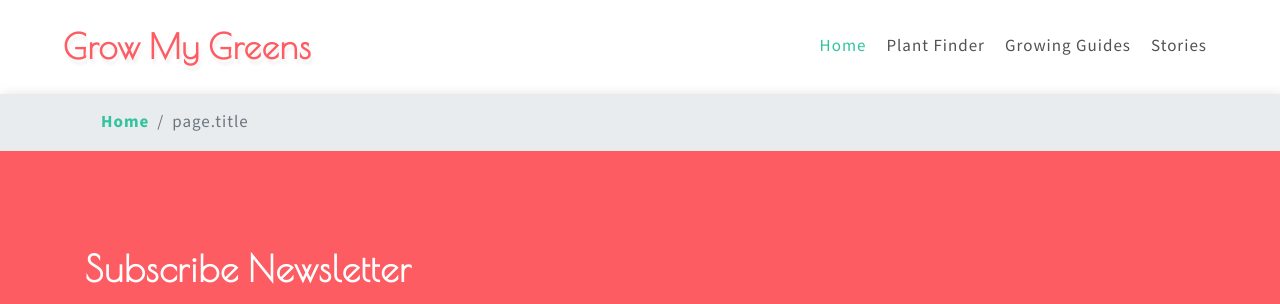
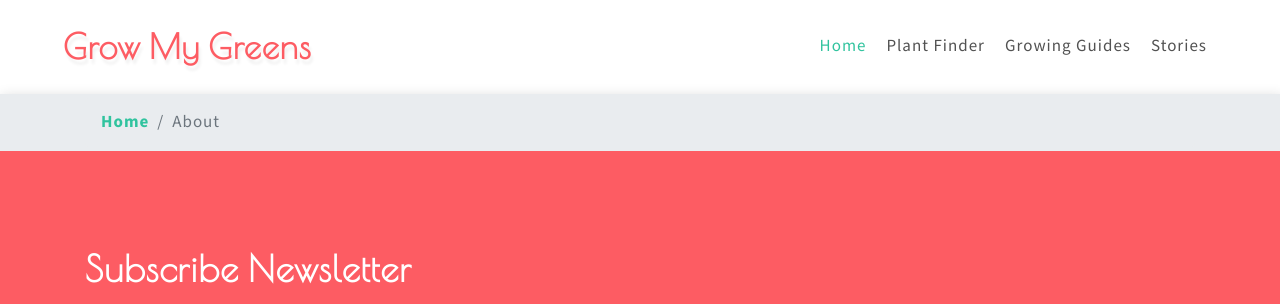
Before and after one commit to dhanyacm/GrowMyGreens, a Jekyll site: the page built from about.html, in a window 1280 px wide. Shown: the top 304 px of the page. Built offline with Jekyll 4.4.1, drawn with Linux system fonts in a browser that asks for light colours.

Commit message:
Update header.html

```diff
--- a/_includes/header.html
+++ b/_includes/header.html
@@ -156,7 +156,7 @@
 				<li class="breadcrumb-item">
 					<a href="index.html">Home</a>
 				</li>
-				<li class="breadcrumb-item active" aria-current="page">page.title</li>
+				<li class="breadcrumb-item active" aria-current="page">{{ page.title }}</li>
 			</ol>
 		</div>
 	</div>
```
